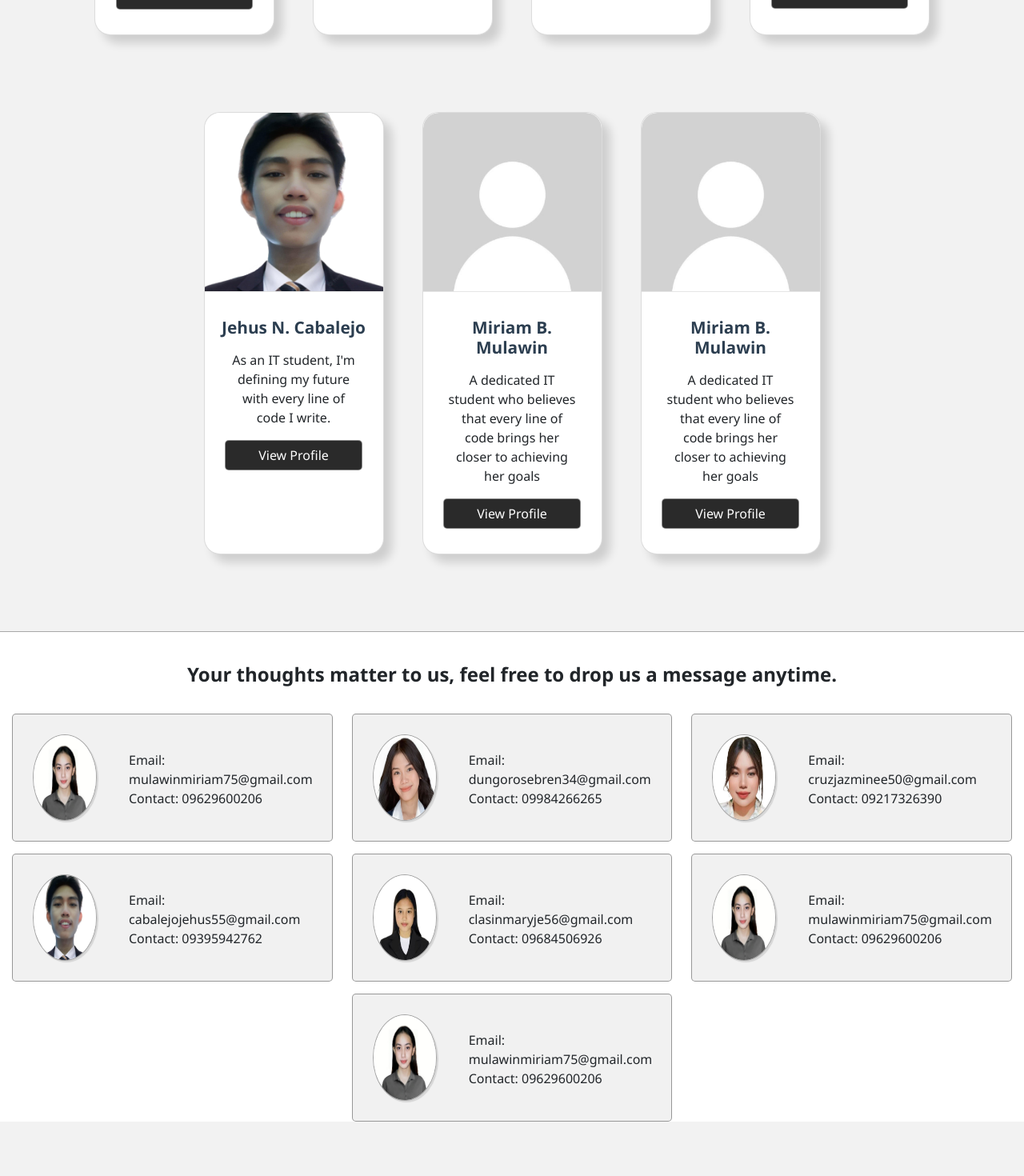
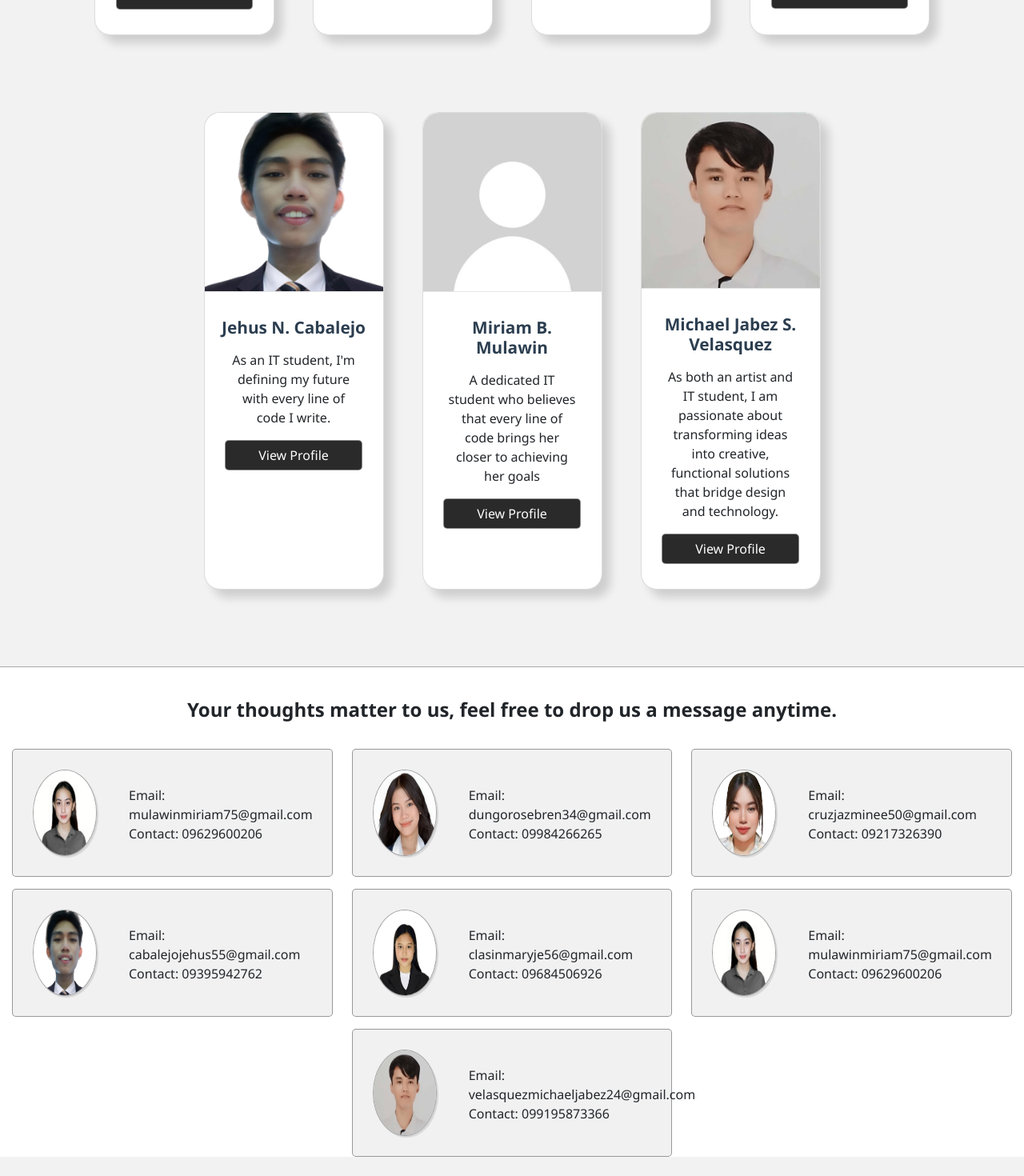
Before and after one commit to miriammulawin/GROUP-PROJECT, a React app: page / in a window 1280 px wide. Shown: the part 1326-2796 px from the top of the page at 80% size. Before the commit the page ends 2752 px from the top, so only its background shows below. Built offline with nearby package versions, Linux system fonts and the light colour scheme; the HTML template or start-up script is replaced by a standard one.

Commit message:
From Velasquez; "Done with my part :3"

```diff
--- a/src/About.jsx
+++ b/src/About.jsx
@@ -6,6 +6,7 @@ import jaz from "./img/jaz.jpg";
 import rose from "./img/rose.jpg";
 import jii from "./img/jii.jpg";
 import je from "./img/je.jpg";
+import mjpic from "./img/mjpic.jpg";
 
 function About() {
 return (
@@ -122,12 +123,12 @@ return (
           {/* VELASQUEZ */}
           <div className="col-md-3 col-sm-6">
             <div className="card">
-              <img src={im1} alt="" className="image card-img-top" />
+              <img src={mjpic} alt="" className="image card-img-top" />
               <div className="card-body text-center mt-3 bdy">
-                <h6>Miriam B. Mulawin</h6>
+                <h6>Michael Jabez S. Velasquez</h6>
                 <p className="description px-3 mt-3">
-                  A dedicated IT student who believes that every line of code
-                  brings her closer to achieving her goals
+                  As both an artist and IT student, I am passionate about transforming
+                  ideas into creative, functional solutions that bridge design and technology.
                 </p>
                 <button className="btn">View Profile</button>
               </div>
--- a/src/Contact.jsx
+++ b/src/Contact.jsx
@@ -7,6 +7,7 @@ import jaz from "./img/jaz.jpg";
 import rose from "./img/rose.jpg";
 import jii from "./img/jii.jpg";
 import je from "./img/je.jpg";
+import mjpic from "./img/mjpic.jpg";
 
 function Contact() {
   return (
@@ -90,9 +91,9 @@ function Contact() {
 
               <div className="col-md-4">
                 <div className="contact-card">
-                  <img src={mir} alt="" />
+                  <img src={mjpic} alt="" />
                   <div className="info">
-                    <p>Email: mulawinmiriam75@gmail.com Contact: 09629600206</p>
+                    <p>Email: velasquezmichaeljabez24@gmail.com Contact: 099195873366</p>
                   </div>
                 </div>
               </div>
```
Also changed, not shown: src/img/mjpic.jpg (added).
